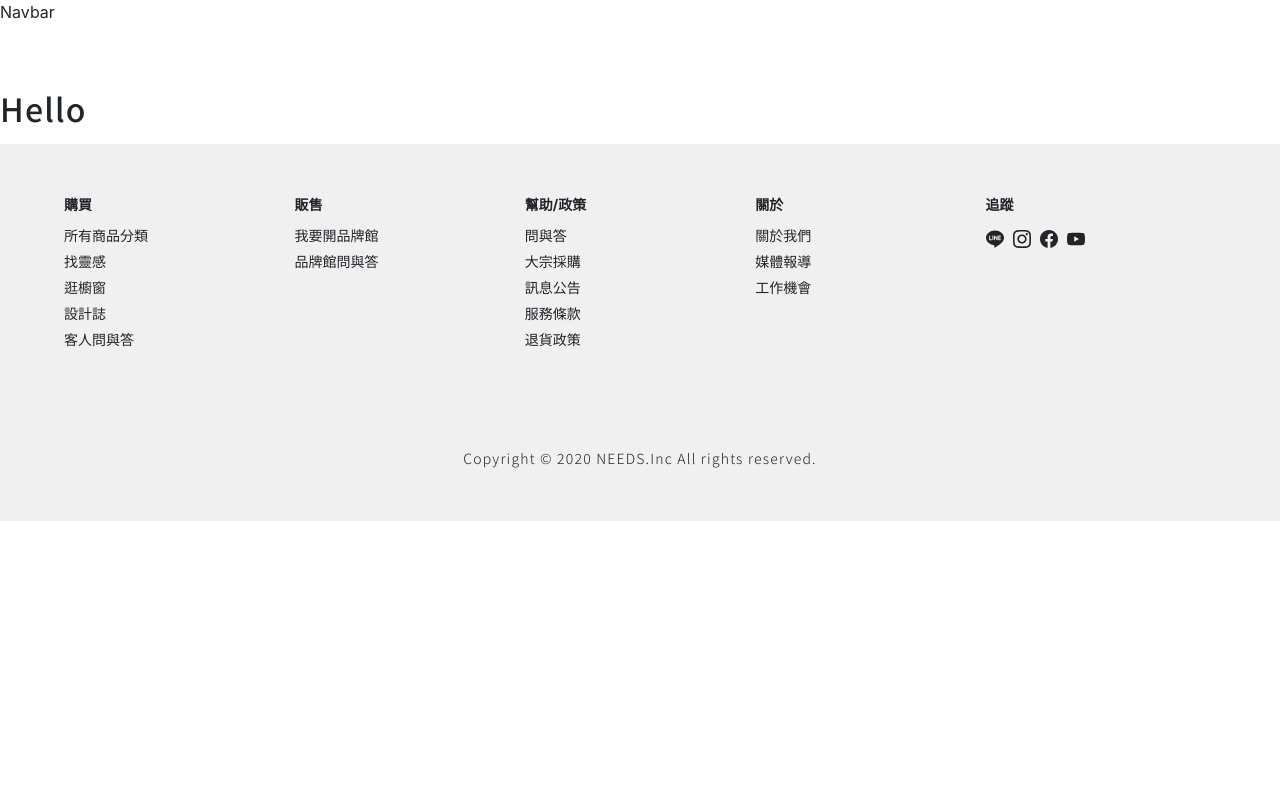
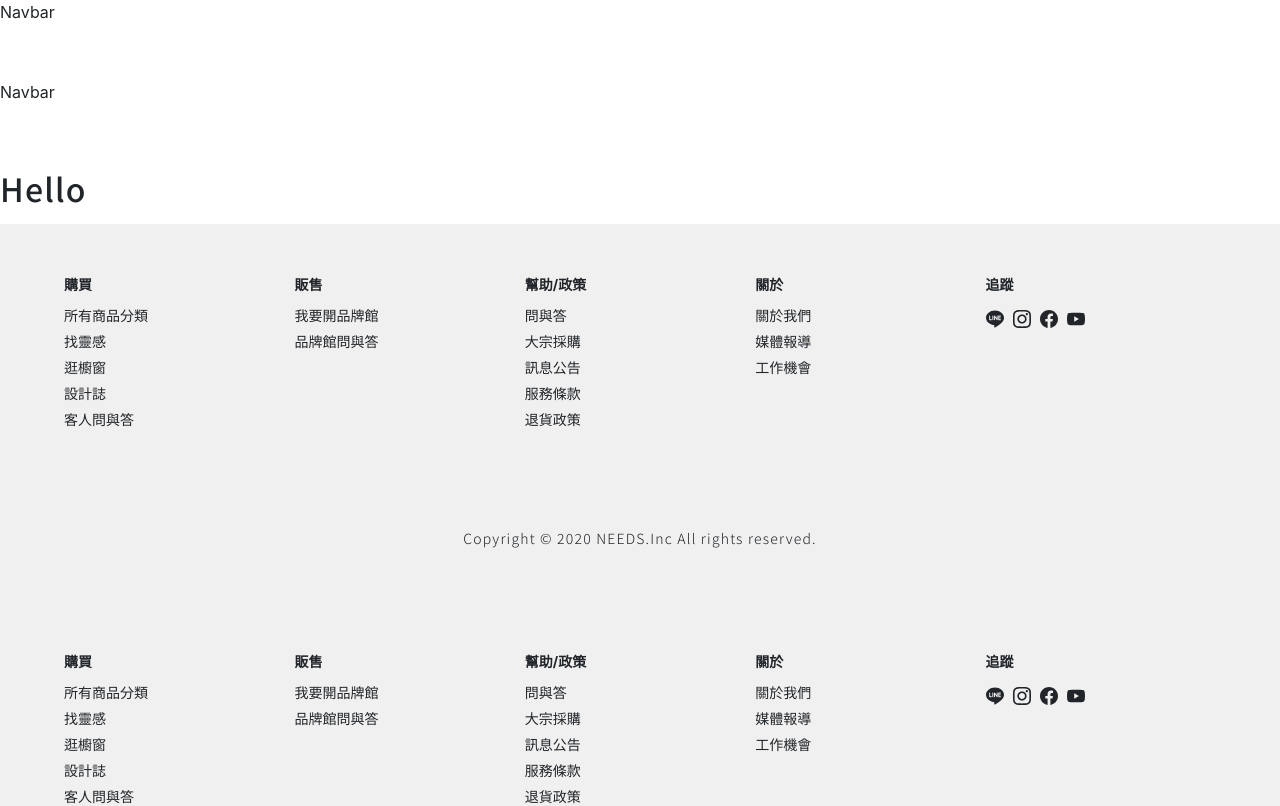
Before and after one commit to onpica15/needs_front, a React (Create React App) app: page / in a window 1280 px wide. Shown: the top 806 px of the page. Built offline with nearby package versions, Linux system fonts and the light colour scheme.

Commit message:
Correct App.js

```diff
--- a/src/App.js
+++ b/src/App.js
@@ -1,10 +1,53 @@
 import React, { useState } from 'react'
 import { BrowserRouter as Router, Route, Link, Switch } from 'react-router-dom'
 import './styles/global.scss'
+
 import Navbar from './components/Navbar'
 import Footer from './components/Footer'
 import Home from './pages/Home'
 import Investment from './pages/Investment'
+
+import BackEndSidebar from './components/backend/Sidebar'
+import BackEndNavbar from './components/backend/Navbar'
+import BackEndDashboard from './pages/BackEnd/Dashboard/Dashboard'
+
+const DynamicLayoutRoute = (props) => {
+  const { component: RoutedComponent, layout, ...rest } = props
+
+  const actualRouteComponent = (
+    <Route {...rest} render={(props) => <RoutedComponent {...props} />} />
+  )
+
+  switch (layout) {
+    case 'FRONT_END_NAV': {
+      return (
+        <>
+          <Navbar />
+          {actualRouteComponent}
+          <Footer />
+        </>
+      )
+    }
+    case 'BACK_END_NAV': {
+      return (
+        <>
+          <BackEndNavbar />
+          <BackEndSidebar />
+          {actualRouteComponent}
+        </>
+      )
+    }
+    default: {
+      return (
+        <>
+          <Navbar />
+          {actualRouteComponent}
+          <Footer />
+        </>
+      )
+    }
+  }
+}
 
 function App() {
   return (
@@ -13,12 +56,23 @@ function App() {
         <Navbar />
 
         <Switch>
-          <Route exact path="/">
-            <Home />
-          </Route>
-          <Route path="/investment">
-            <Investment />
-          </Route>
+          <DynamicLayoutRoute
+            exact
+            path="/"
+            component={Home}
+            layout="FRONT_END_NAV"
+          />
+          <DynamicLayoutRoute
+            path="/Investment"
+            component={Investment}
+            layout="FRONT_END_NAV"
+          />
+
+          <DynamicLayoutRoute
+            path="/customer-backend"
+            component={BackEndDashboard}
+            layout="BACK_END_NAV"
+          />
         </Switch>
         <Footer />
       </>
```
Also changed, not shown: 1 other file (tests, documents, lock files or other folders).
